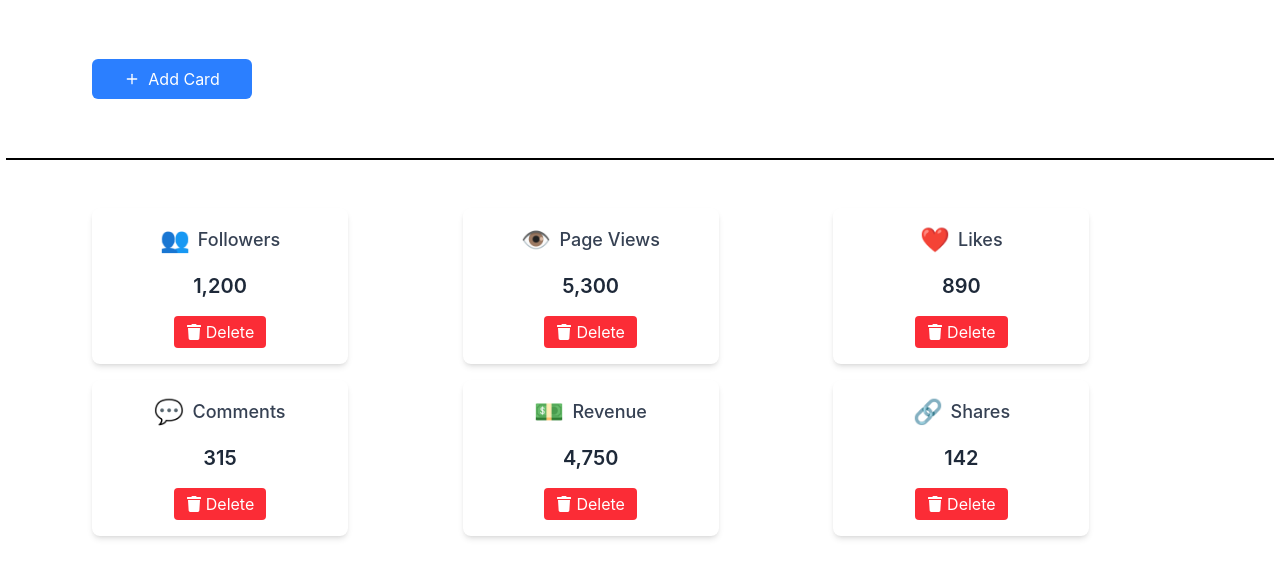
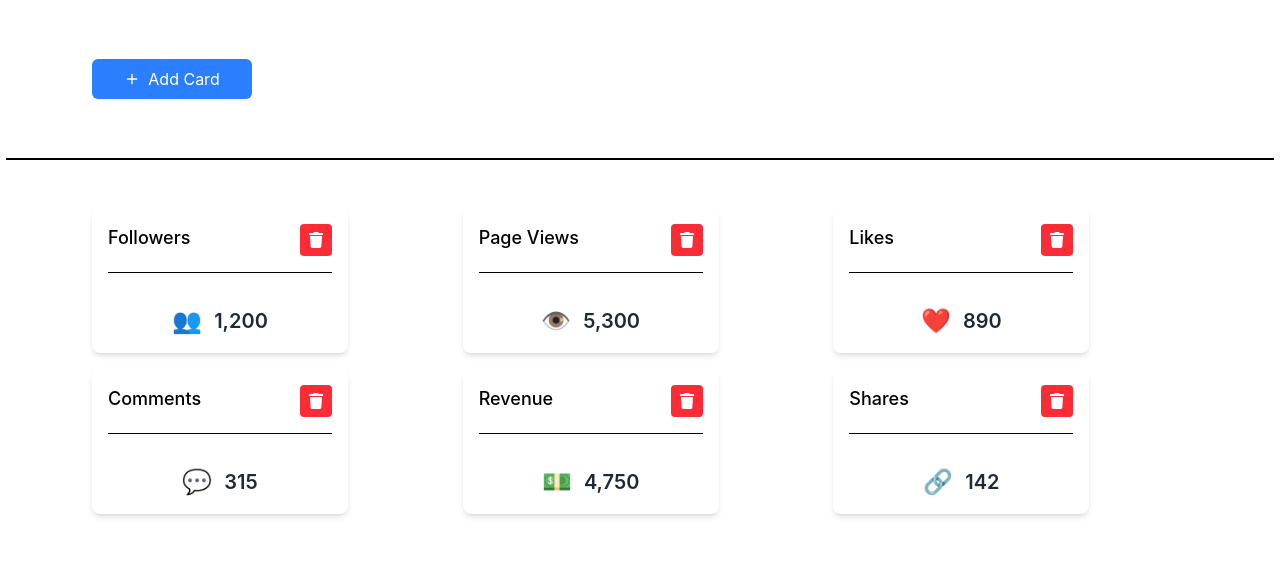
Before and after one commit to Aghakarim-23/configurable-metrics-dashboard, a React (Vite) app: page / in a window 1280 px wide. Shown: the top 578 px of the page. Built offline with nearby package versions, Linux system fonts and the light colour scheme.

Commit message:
style: changed UI

```diff
--- a/src/components/Card.jsx
+++ b/src/components/Card.jsx
@@ -7,24 +7,27 @@ const Card = ({ data }) => {
 
   return (
     <div className="bg-white shadow-md rounded-lg p-4 w-64 flex flex-col items-center space-y-4">
-      <div className="flex items-center space-x-2 text-gray-700">
-        <span className="text-2xl">{data.symbol}</span>
+      <div className="flex justify-between w-full">
         <span className="text-lg font-medium">{data.name}</span>
+
+        <button
+          onClick={handleDelete}
+          className="flex items-center space-x-1 p-2 bg-red-500 cursor-pointer text-white rounded hover:bg-red-600"
+        >
+          <FaTrash />
+        </button>
       </div>
 
+      <div className="border-b w-full"></div>
+
+      <div className="flex items-center space-x-2 text-gray-700"></div>
+
       <div className="flex items-center space-x-2 text-gray-800">
-        <span className="text-xl font-semibold">
-          {data.value.toLocaleString()}
-        </span>
+        <div className="flex gap-3 items-center text-xl font-semibold">
+          <span className="text-2xl">{data.symbol}</span>
+          <span>{data.value.toLocaleString()}</span>
+        </div>
       </div>
-
-      <button
-        onClick={handleDelete}
-        className="flex items-center space-x-1 px-3 py-1 bg-red-500 text-white rounded hover:bg-red-600"
-      >
-        <FaTrash />
-        <span>Delete</span>
-      </button>
     </div>
   );
 };
```
